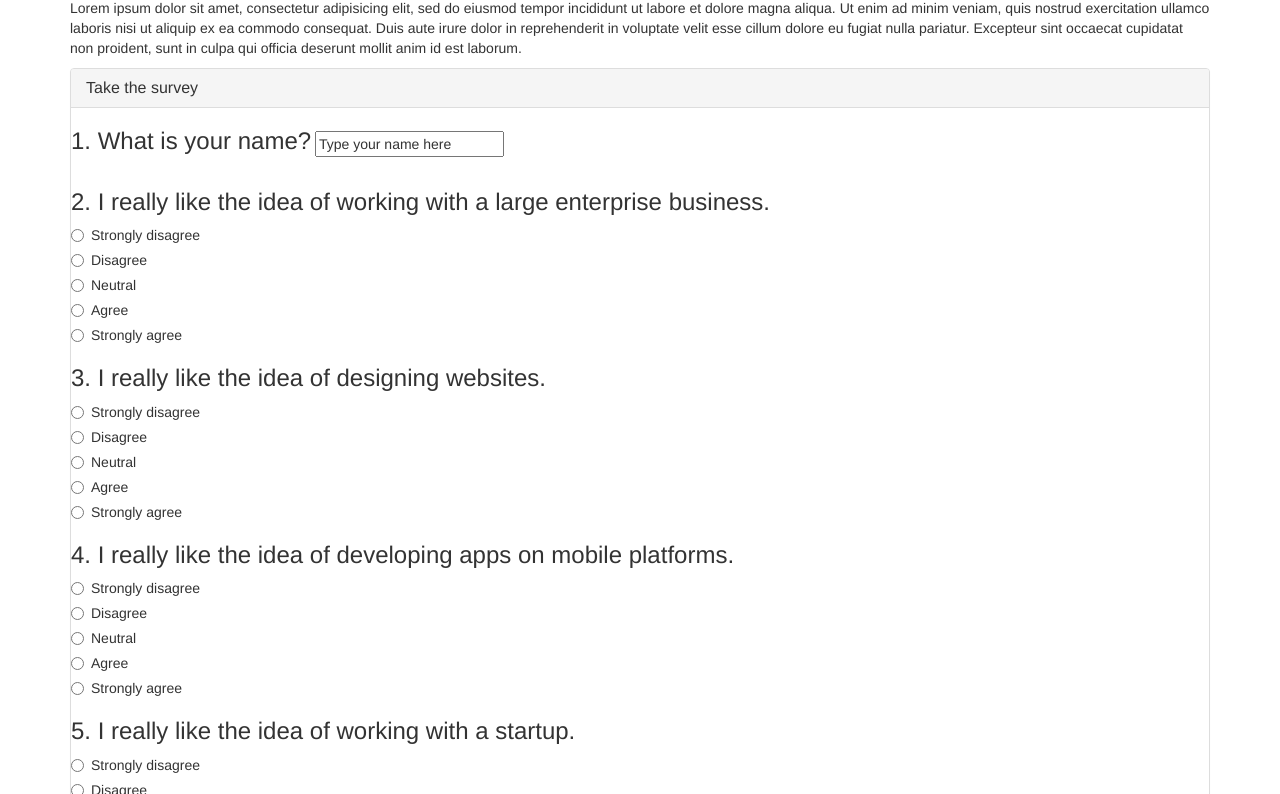
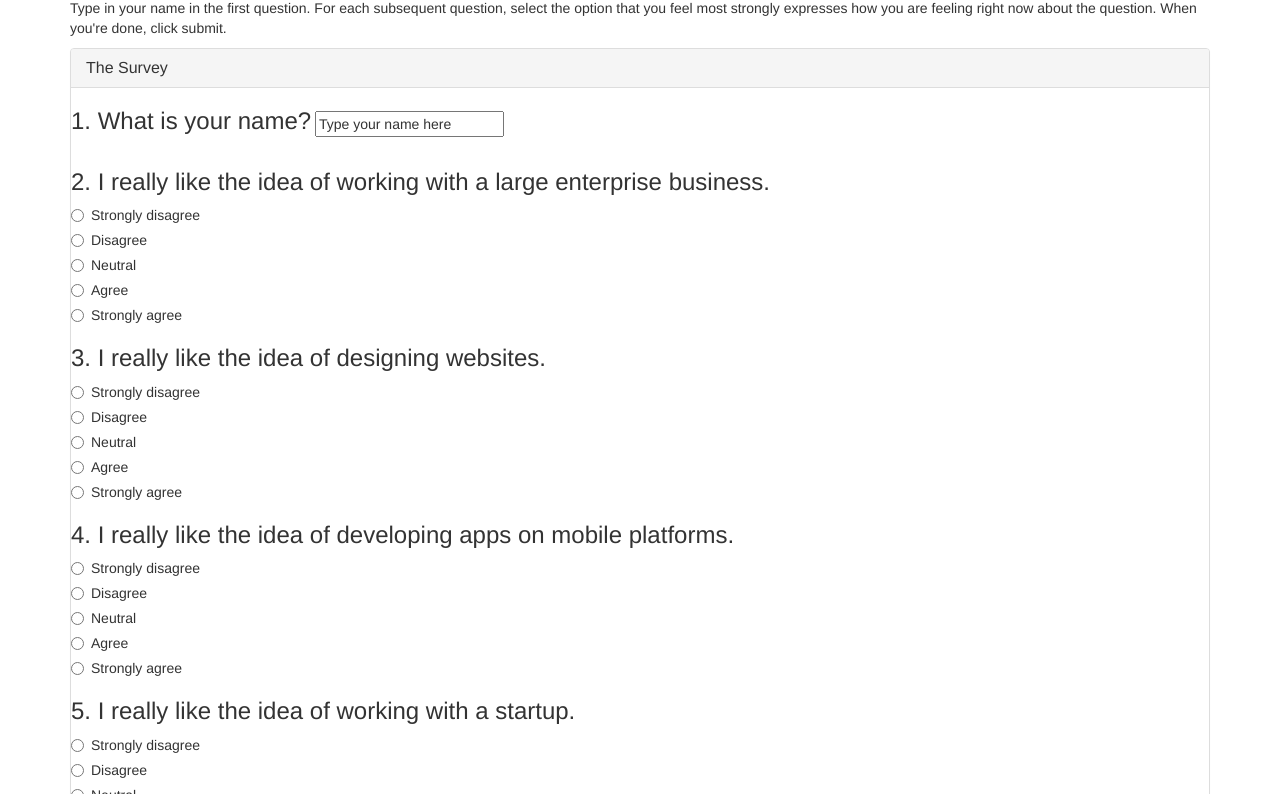
Before and after one commit to Atticus29/TrackSuggester, a plain HTML site: page index.html in a window 1280 px wide. Shown: the part 65-859 px from the top of the page. Drawn offline with nearby package versions, Linux system fonts and the light colour scheme.

Commit message:
Fleshed out How to take this survey section and fixed typo is result panel

```diff
--- a/index.html
+++ b/index.html
@@ -11,11 +11,11 @@
   <div class="container">
     <div class="survey-description">
       <h2>How to take this survey</h2>
-      <p>Lorem ipsum dolor sit amet, consectetur adipisicing elit, sed do eiusmod tempor incididunt ut labore et dolore magna aliqua. Ut enim ad minim veniam, quis nostrud exercitation ullamco laboris nisi ut aliquip ex ea commodo consequat. Duis aute irure dolor in reprehenderit in voluptate velit esse cillum dolore eu fugiat nulla pariatur. Excepteur sint occaecat cupidatat non proident, sunt in culpa qui officia deserunt mollit anim id est laborum.</p>
+      <p>Type in your name in the first question. For each subsequent question, select the option that you feel most strongly expresses how you are feeling right now about the question. When you're done, click submit.</p>
     </div>
     <div class="panel panel-default" id="survey-section">
       <div class="panel-heading">
-        <h3 class="panel-title">Take the survey</h3>
+        <h3 class="panel-title">The Survey</h3>
       </div>
       <form id="trackSurvery">
         <div class="form-group">
@@ -196,7 +196,7 @@
       </div>
       <div class="panel-body">
         <p>
-          <span class="name"></span>,<br>It looks like you be best suited for the <span class="track"></span> track. Apply <a href="https://www.epicodus.com/apply/">here</a>.
+          <span class="name"></span>,<br>It looks like you might be best suited for the <span class="track"></span> track. Apply <a href="https://www.epicodus.com/apply/">here</a>.
         </p>
         <form id="results-reset-form">
             <button type="submit" class="btn" id="redo-button">That is not the answer I was looking for</button>
```
